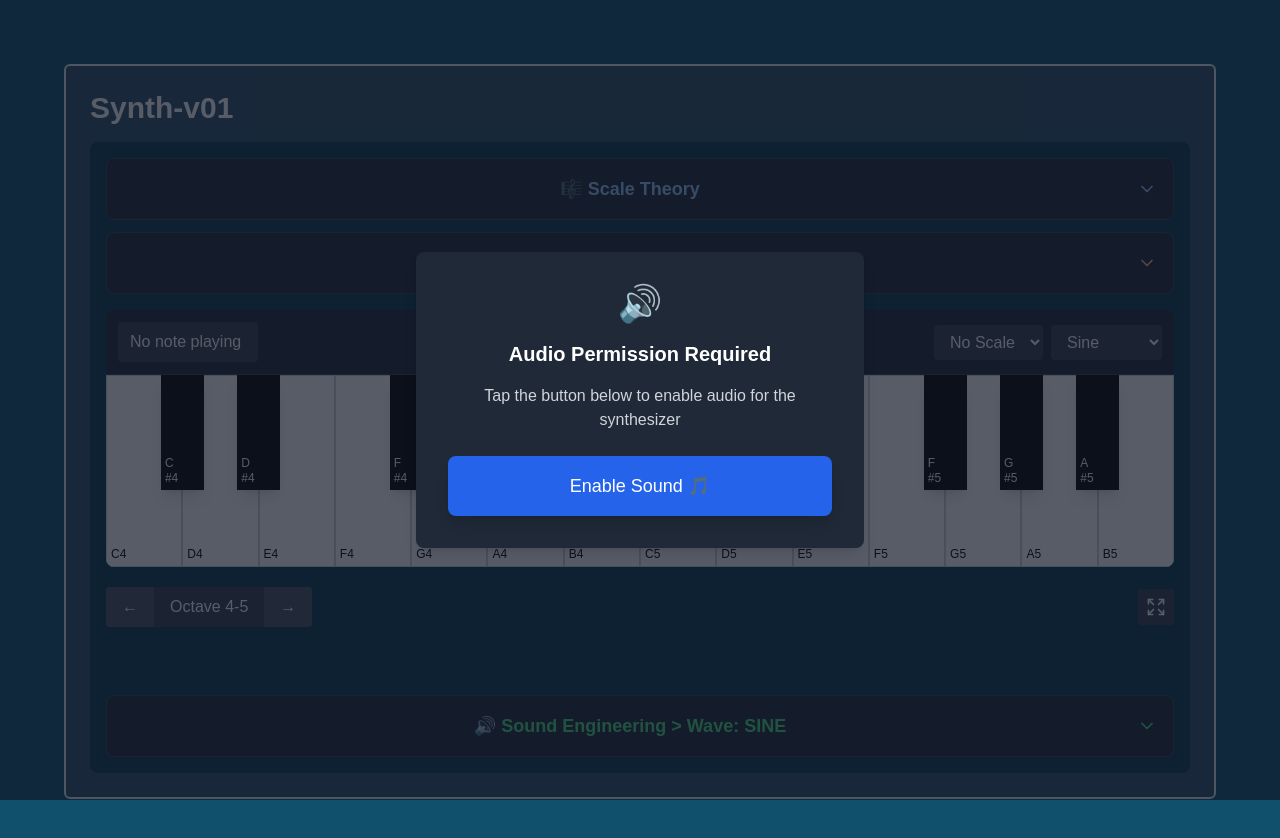
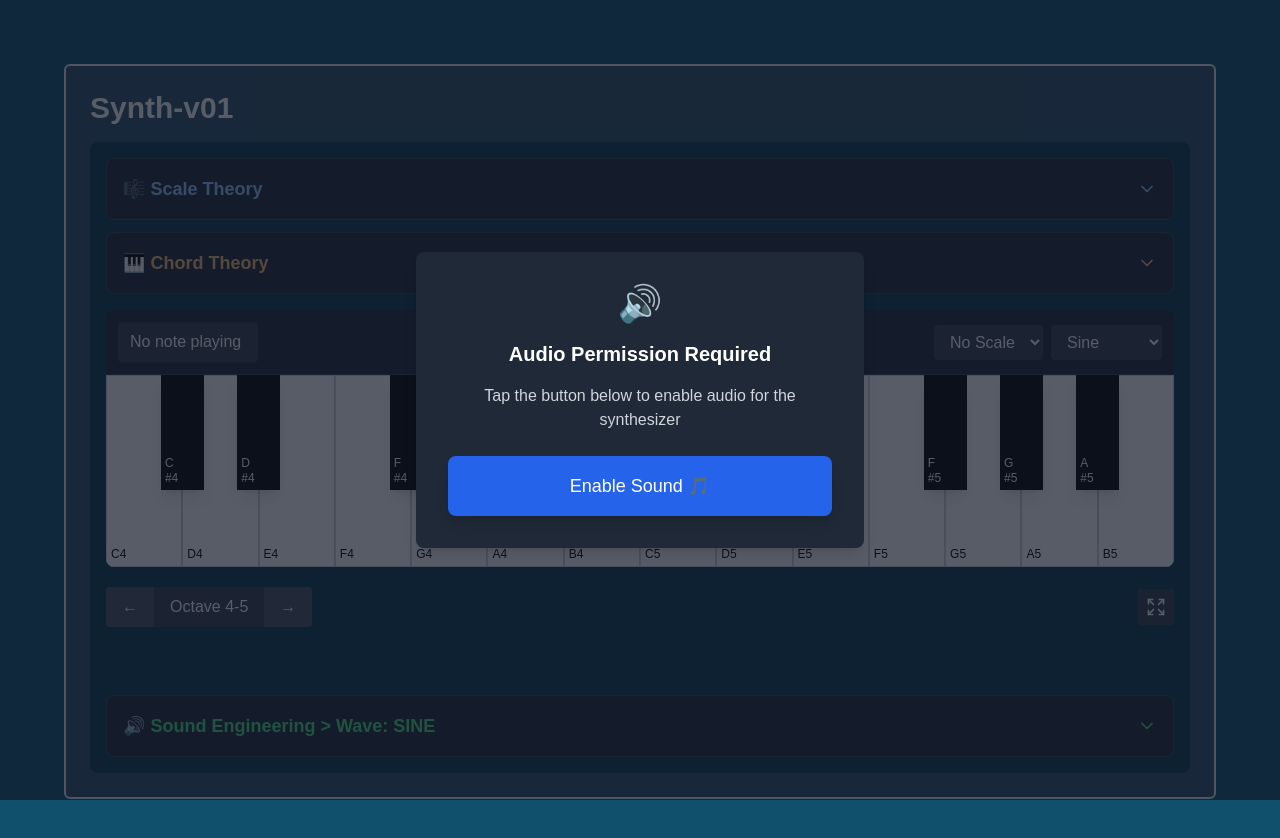
Before and after one commit to webdev-dave/build_synth_01, a Next.js app: page / in a window 1280 px wide. Shown: the top 838 px of the page. Built offline with nearby package versions, Linux system fonts and the light colour scheme.

Commit message:
update fsMode UI - make fsMode btn larger

```diff
--- a/src/instruments/synth/templates/basic-synth/components/ChordTheoryPanel.tsx
+++ b/src/instruments/synth/templates/basic-synth/components/ChordTheoryPanel.tsx
@@ -568,7 +568,7 @@ const ChordTheoryPanel: React.FC<ChordTheoryPanelProps> = ({
         onClick={onToggle}
         className="w-full p-4 text-left flex items-center justify-between hover:bg-gray-700 transition-colors rounded-lg"
       >
-        <h3 className="text-lg font-semibold text-orange-300 mx-auto">
+        <h3 className="text-lg font-semibold text-orange-300">
           {getHeaderText()}
         </h3>
         {isExpanded ? (
--- a/src/instruments/synth/templates/basic-synth/components/ScaleTheoryPanel.tsx
+++ b/src/instruments/synth/templates/basic-synth/components/ScaleTheoryPanel.tsx
@@ -162,7 +162,7 @@ const ScaleTheoryPanel: React.FC<ScaleTheoryPanelProps> = ({
           onClick={onToggle}
           className="w-full p-4 text-left flex items-center justify-between hover:bg-gray-700 transition-colors rounded-lg"
         >
-          <h3 className="text-lg font-semibold text-blue-300 mx-auto">
+          <h3 className="text-lg font-semibold text-blue-300">
             🎼 Scale Theory
           </h3>
           {isExpanded ? (
@@ -204,7 +204,7 @@ const ScaleTheoryPanel: React.FC<ScaleTheoryPanelProps> = ({
         onClick={onToggle}
         className="w-full p-4 text-left flex items-center justify-between hover:bg-gray-700 transition-colors rounded-lg"
       >
-        <h3 className="text-lg font-semibold text-blue-300 mx-auto">
+        <h3 className="text-lg font-semibold text-blue-300">
           🎼 Understanding the {scaleInfo.name} Scale
         </h3>
         {isExpanded ? (
--- a/src/instruments/synth/templates/basic-synth/components/SoundEngineeringPanel.tsx
+++ b/src/instruments/synth/templates/basic-synth/components/SoundEngineeringPanel.tsx
@@ -32,7 +32,7 @@ const SoundEngineeringPanel: React.FC<SoundEngineeringPanelProps> = ({
         onClick={togglePanel}
         className="w-full p-4 text-left flex items-center justify-between hover:bg-gray-700 transition-colors rounded-lg"
       >
-        <h3 className="text-lg font-semibold text-green-400 mx-auto">
+        <h3 className="text-lg font-semibold text-green-400">
           🔊 Sound Engineering &gt; Wave: {getWaveName(waveType)}
         </h3>
         {isExpanded ? (
--- a/src/instruments/synth/templates/basic-synth/components/SynthControls.tsx
+++ b/src/instruments/synth/templates/basic-synth/components/SynthControls.tsx
@@ -185,10 +185,12 @@ export function BottomToolbar({
       {/* Right Side - Layout Controls */}
       <button
         onClick={toggleFullScreen}
-        className="p-2 bg-gray-700 text-white rounded hover:bg-gray-600 focus:outline-none transition-colors"
+        className={`${
+          isFullScreen ? "p-3" : "p-2"
+        } bg-gray-700 text-white rounded hover:bg-gray-600 focus:outline-none transition-colors`}
         aria-label={isFullScreen ? "Exit full screen" : "Enter full screen"}
       >
-        {isFullScreen ? <Shrink size={20} /> : <Expand size={20} />}
+        {isFullScreen ? <Shrink size={24} /> : <Expand size={20} />}
       </button>
     </div>
   );
```
